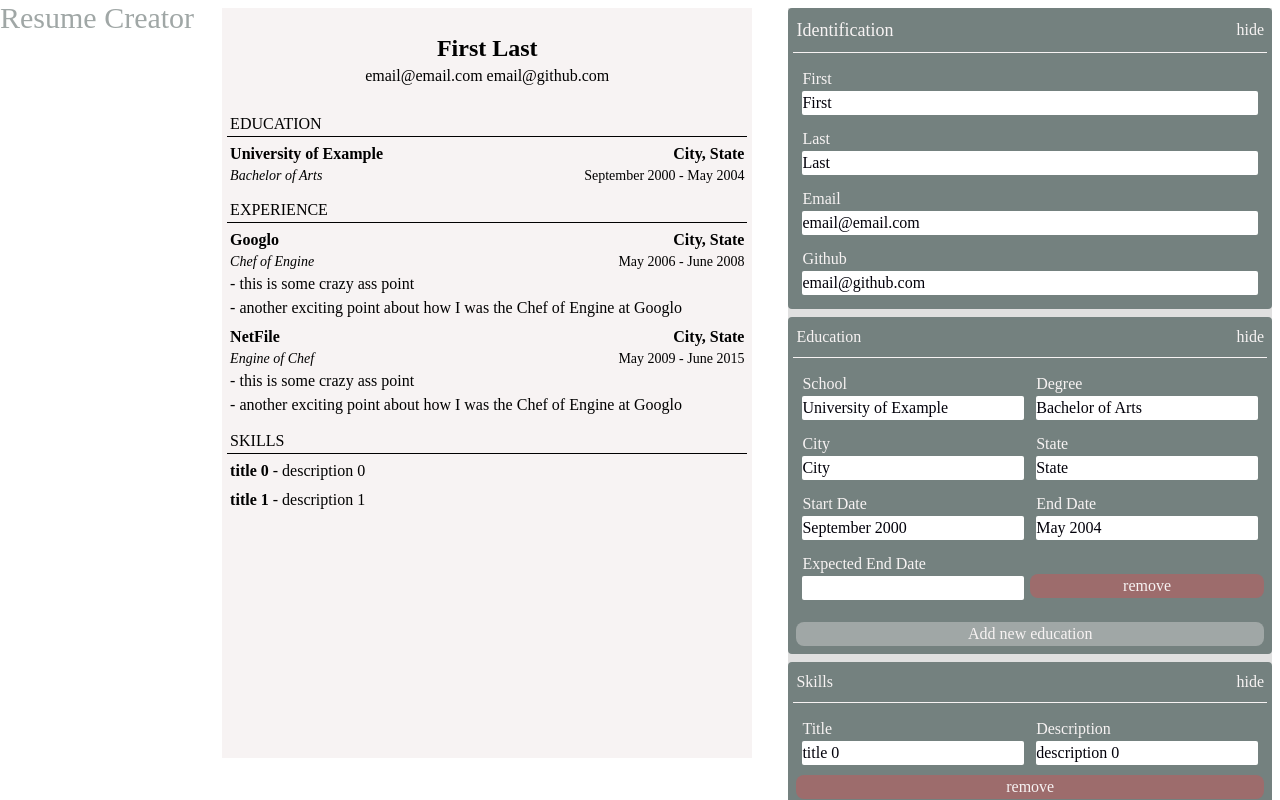
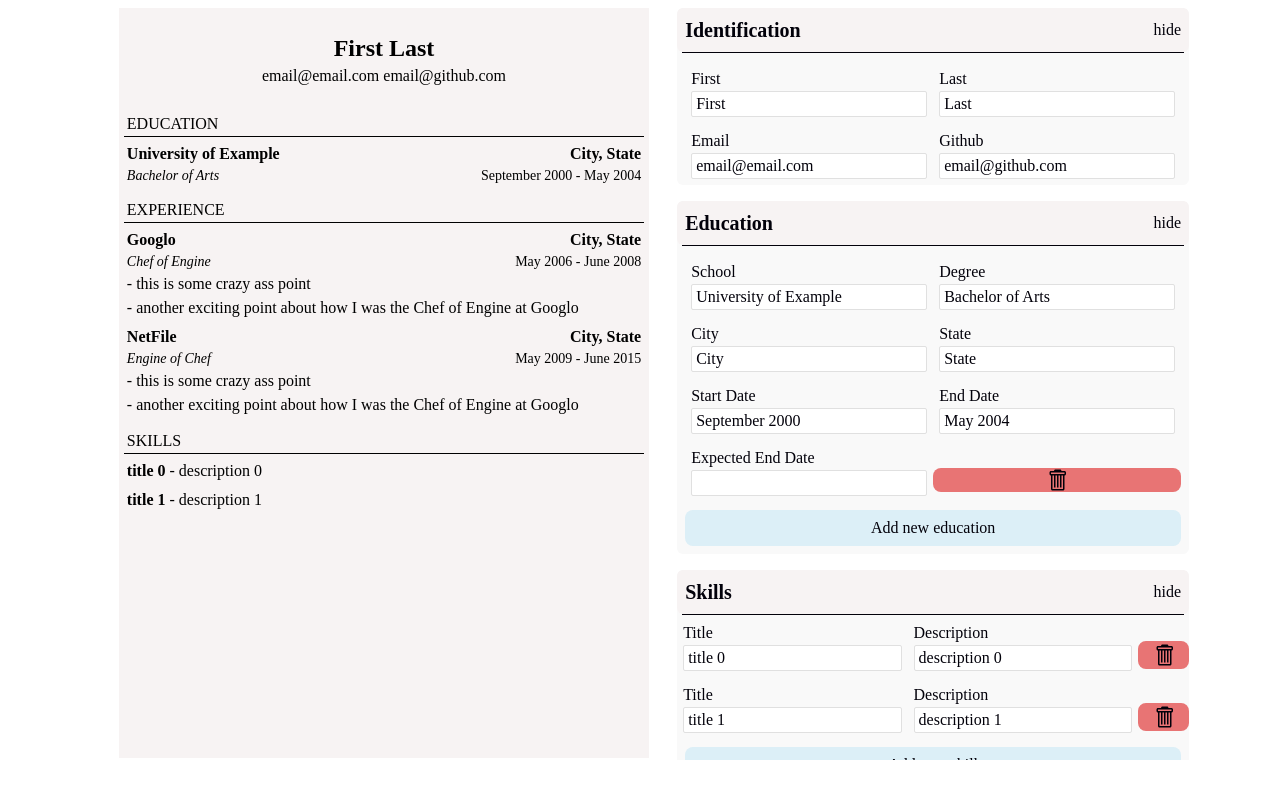
Before and after one commit to unrulypeach/cv-project, a React (Create React App) app: page / in a window 1280 px wide. Built offline with nearby package versions, Linux system fonts and the light colour scheme.

Commit message:
created hover styling and polished form styling

```diff
--- a/package.json
+++ b/package.json
@@ -8,6 +8,7 @@
     "@testing-library/user-event": "^13.5.0",
     "react": "^18.2.0",
     "react-dom": "^18.2.0",
+    "react-icons": "^4.6.0",
     "react-scripts": "5.0.1",
     "uniqid": "^5.4.0",
     "web-vitals": "^2.1.4"
--- a/src/App.js
+++ b/src/App.js
@@ -183,6 +183,14 @@ function App() {
     setExperience(experienceSet);
   }
 
+  function rmLastExpDescription(id) {
+    const experienceSet = [...experience];
+    const item = experienceSet[id];
+    item.points.pop();
+    experienceSet[id] = item;
+    setExperience(experienceSet);
+  }
+
   function expDescriptionChange(ev, id, ind) {
     const experienceSet = [...experience];
     const item = { ...experienceSet[id] };
@@ -200,8 +208,7 @@ function App() {
 
   // grid grid-cols-2 gap-x-2
   return (
-    <div className="App flex h-screen truncate">
-      <h1 className="height-12 text-silver text-3xl text-center col-span-full"> Resume Creator</h1>
+    <div className="App flex justify-center h-screen truncate">
       <div className="px-7 flex justify-center pt-2">
         <div className="Template-container bg-snow">
           <Header
@@ -218,8 +225,8 @@ function App() {
           />
         </div>
       </div>
-      <div className="Form-container w-2/5 h-screen border-8 border-solid border-white">
-        <div className="bg-sgrey overflow-auto h-screen">
+      <div className="Form-container w-2/5 h-96 mt-2">
+        <div className="bg-white overflow-auto h-96">
           <FormHeader
             headerState={header}
             setHeaderState={setHeaderData}
@@ -249,6 +256,7 @@ function App() {
             expStatus={showExperience}
             newExp={newExp}
             newDescript={newExpDescription}
+            rmDescript={rmLastExpDescription}
             changePt={expDescriptionChange}
             rmExp={rmExp}
           />
--- a/src/components/FormEducation.js
+++ b/src/components/FormEducation.js
@@ -1,6 +1,7 @@
 /* eslint-disable react/prop-types */
 /* eslint-disable jsx-a11y/label-has-associated-control */
 import React from 'react';
+import { GoTrashcan } from 'react-icons/go';
 import ShowhHideBtn from '../utils/ShowHideBtn';
 
 export default function FormEducation(props) {
@@ -10,7 +11,7 @@ export default function FormEducation(props) {
 
   function renderEducation(ind) {
     return (
-      <form key={ind} className="form-piece-container grid grid-cols-2">
+      <form key={ind} className="form-piece-container pointer-events-none grid grid-cols-2  hover:bg-lred">
         <label>
           School
           <input
@@ -67,13 +68,15 @@ export default function FormEducation(props) {
             onChange={(e) => changeFunction(e, 'expectedEnd', ind)}
           />
         </label>
-        <div className="rmBtnWrap">
+        <div className="rmBtnWrap pointer-events-none">
           <button
             type="button"
-            className="remove-btn"
+            className="remove-btn pointer-events-auto flex justify-center items-center"
             onClick={() => rmEdu(ind)}
           >
-            remove
+            <GoTrashcan
+              size="24"
+            />
           </button>
         </div>
       </form>
@@ -89,12 +92,13 @@ export default function FormEducation(props) {
   return (
     <div id="formEducation" className="form-section">
       <div className="header-container">
-        <h2>Education</h2>
+        <h2 className="text-xl font-bold">Education</h2>
         {ShowhHideBtn(eduStatus, togEdu)}
       </div>
       <hr />
       <div className="section-content" style={{ display: eduStatus ? 'block' : 'none' }}>
         {children}
+      </div>
       <div className="newBtnWrap">
         <button
           type="button"
@@ -105,6 +109,5 @@ export default function FormEducation(props) {
         </button>
       </div>
     </div>
-    </div>
   );
 }
--- a/src/components/FormExperience.js
+++ b/src/components/FormExperience.js
@@ -1,17 +1,19 @@
 /* eslint-disable react/prop-types */
 /* eslint-disable jsx-a11y/label-has-associated-control */
 import React from 'react';
-import uniqid from 'uniqid';
 import ShowhHideBtn from '../utils/ShowHideBtn';
+import {
+  hoverEnter, hoverLeave, hoverEnterRm, hoverLeaveRm,
+} from '../utils/SpecialHover';
 
 export default function FormExperience(props) {
   const {
-    expState, changeFunction, togExp, expStatus, newExp, /* newDescript, */ changePt, rmExp,
+    expState, changeFunction, togExp, expStatus, newExp, newDescript, rmDescript, changePt, rmExp,
   } = props;
 
   function renderDescriptionInput(arrItem, id, ind) {
     return (
-      <label key={uniqid()}>
+      <label key={ind}>
         Description
         <input
           type="text"
@@ -30,7 +32,7 @@ export default function FormExperience(props) {
     }
 
     return (
-      <form key={obj.id} className="form-piece-container">
+      <form key={obj.id} className="form-piece-container" id={`form${obj.id}`}>
         <label>
           Employer
           <input
@@ -80,20 +82,33 @@ export default function FormExperience(props) {
           />
         </label>
         {points}
-        {/* <button
+        <div className="col-span-full flex justify-around py-3">
+          <button
             type="button"
-          className="fullLength-btn"
+            className="bg-silver rounded px-5 py-1"
             onClick={() => newDescript(obj.id)}
           >
             add description
-        </button> */}
+          </button>
           <button
             type="button"
-          className="fullLength-btn remove-btn"
+            className="bg-sgrey rounded px-5 py-1 pointer-events-auto"
+            onClick={() => rmDescript(obj.id)}
+            onMouseEnter={() => hoverEnter(`form${obj.id}`)}
+            onMouseLeave={() => hoverLeave(`form${obj.id}`)}
+          >
+            remove last description
+          </button>
+          <button
+            type="button"
+            className="bg-red rounded px-5 py-1 pointer-events-auto"
             onClick={() => rmExp(obj.id)}
+            onMouseEnter={() => hoverEnterRm(`form${obj.id}`)}
+            onMouseLeave={() => hoverLeaveRm(`form${obj.id}`)}
           >
-          remove
+            remove experience
           </button>
+        </div>
       </form>
     );
   }
@@ -104,7 +119,7 @@ export default function FormExperience(props) {
   return (
     <div id="formExperience" className="form-section">
       <div className="header-container">
-        <h2>Experience</h2>
+        <h2 className="text-xl font-bold">Experience</h2>
         {ShowhHideBtn(expStatus, togExp)}
       </div>
       <hr />
--- a/src/components/FormHeader.js
+++ b/src/components/FormHeader.js
@@ -23,12 +23,12 @@ export default function FormHeader(props) {
   return (
     <div className="form-section">
       <div className="header-container">
-        <h2 className="text-lg"> Identification </h2>
+        <h2 className="text-xl font-bold"> Identification </h2>
         {ShowhHideBtn(headStatus, togHead)}
       </div>
       <hr />
-      <div className="section-content">
-        <form className="form-piece-container" style={{ display: headStatus ? 'block' : 'none' }}>
+      <div className="section-content" style={{ display: headStatus ? 'block' : 'none' }}>
+        <form className="form-piece-container">
           {renderHeaderPc('First')}
           {renderHeaderPc('Last')}
           {renderHeaderPc('Email')}
--- a/src/components/FormSkills.js
+++ b/src/components/FormSkills.js
@@ -1,6 +1,7 @@
 /* eslint-disable react/prop-types */
 /* eslint-disable jsx-a11y/label-has-associated-control */
 import React from 'react';
+import { GoTrashcan } from 'react-icons/go';
 import ShowHideBtn from '../utils/ShowHideBtn';
 
 export default function FormSkills(props) {
@@ -9,8 +10,8 @@ export default function FormSkills(props) {
   } = props;
   function renderSkills(ind) {
     return (
-      <form key={ind} className="form-piece-container">
-        <label>
+      <form key={ind} className="flex pointer-events-none  hover:bg-lred">
+        <label className="basis-45">
           Title
           <input
             type="text"
@@ -18,7 +19,7 @@ export default function FormSkills(props) {
             onChange={(e) => changeFunction(e, 'title', ind)}
           />
         </label>
-        <label>
+        <label className="basis-45">
           Description
           <input
             type="text"
@@ -28,10 +29,13 @@ export default function FormSkills(props) {
         </label>
         <button
           type="button"
-          className="fullLength-btn remove-btn"
+          className="remove-btn h-7 basis-10 self-end mb-2 pointer-events-auto flex justify-center items-center"
           onClick={() => rmSkill(ind)}
         >
-          remove
+          <GoTrashcan
+            size="24"
+            className="text-center"
+          />
         </button>
       </form>
     );
@@ -49,7 +53,7 @@ export default function FormSkills(props) {
   return (
     <div className="form-section">
       <div className="header-container">
-        <h2>Skills</h2>
+        <h2 className="text-xl font-bold">Skills</h2>
         {ShowHideBtn(skillStatus, togSkill)}
       </div>
       <hr />
--- a/src/styles/index.css
+++ b/src/styles/index.css
@@ -4,14 +4,14 @@
 
 @layer components {
   .header-container {
-    @apply flex justify-between p-2
+    @apply flex justify-between p-2 bg-snow rounded-md
   }
   .form-section {
-    @apply text-snow bg-green rounded mb-2
+    @apply text-black bg-grey rounded-md mb-4
   }
 
   .form-piece-container {
-    @apply grid grid-cols-2 p-2
+    @apply grid grid-cols-2 pt-2 px-2
   }
 
   .remove-btn {
@@ -31,8 +31,7 @@
   }
 
   input {
-    @apply text-black rounded-sm
-
+    @apply text-black rounded-sm border border-sgrey px-1
   }
 
   hr{
@@ -60,6 +59,6 @@
   }
 
   .newBtn{
-    @apply w-full bg-silver rounded-lg
+    @apply w-full bg-lblue rounded-lg h-9 font-medium hover:bg-hovBlue
   }
 }
--- /dev/null
+++ b/src/utils/SpecialHover.js
@@ -0,0 +1,25 @@
+export function hoverEnter(id) {
+  const section = document.getElementById(id);
+  const labels = section.getElementsByTagName('label');
+  const final = labels[labels.length - 1];
+
+  final.style.backgroundColor = 'rgba(232, 116, 116, 30%)';
+}
+
+export function hoverLeave(id) {
+  const section = document.getElementById(id);
+  const labels = section.getElementsByTagName('label');
+  const final = labels[labels.length - 1];
+
+  final.style.backgroundColor = '';
+}
+
+export function hoverEnterRm(id) {
+  const section = document.getElementById(id);
+  section.style.backgroundColor = 'rgba(232, 116, 116, 30%)';
+}
+
+export function hoverLeaveRm(id) {
+  const section = document.getElementById(id);
+  section.style.backgroundColor = '#f9f9f9';
+}
--- a/tailwind.config.js
+++ b/tailwind.config.js
@@ -7,18 +7,29 @@ module.exports = {
     colors: {
       black: '#02010A',
       blue: '#10131F',
-      grey: '#41525A',
+      lblue: '#dceff7',
+      hovBlue: '#c1dbe5',
+      grey: '#f9f9f9',
+      dgrey: '#f0eded',
       sgrey: '#E0E0E0',
       darkgreen: '#272B2A',
       green: '#74817F',
       silver: '#A0A7A6',
       snow: '#F7F3F3',
       white: '#FFFFFF',
-      red: '#9D6C6C',
+      red: '#e87474',
+      lred: 'rgba(232, 116, 116, 30%)',
     },
     extend: {
+      height: {
+        96: '94vh',
+      },
       width: {
         99: '98%',
+      },
+      flexBasis: {
+        45: '45%',
+        10: '10%',
       },
     },
   },
```
Also changed, not shown: 1 other file (tests, documents, lock files or other folders). Lines whose indentation alone changed are shown as unchanged.
